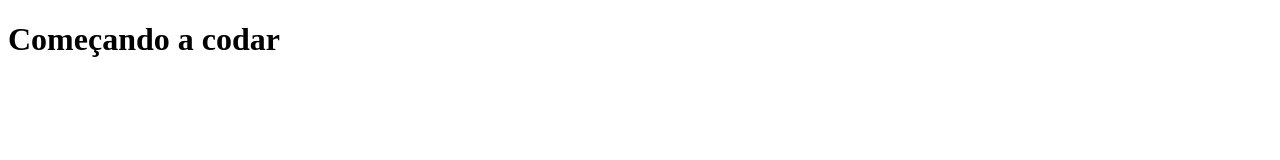
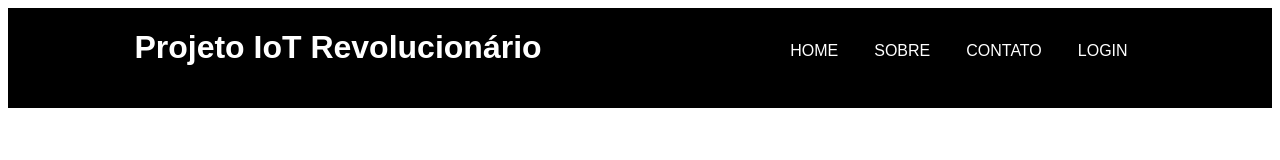
Before and after one commit to vitoriadesouzasantos/site-institucional-1adsa-2020, a plain HTML site: page index.html in a window 1280 px wide. Drawn offline with Linux system fonts and the light colour scheme.

Commit message:
fim da primeira aula de html e css

```diff
--- a/index.html
+++ b/index.html
@@ -6,9 +6,21 @@
     <meta name="viewport" content="width=device-width, initial-scale=1.0">
     <title>Projeto IoT</title>
 </head>
+<link rel="stylesheet" href="pagina-de-estilos.css">
 
 <body>
-    <h1>Começando a codar</h1>
+    <div class="navbar">
+        <div class="container">
+
+            <h1>Projeto IoT Revolucionário</h1>
+            <ul>
+                <li>home</li>
+                <li>sobre</li>
+                <li>contato</li>
+                <li>login</li>
+            </ul>
+        </div>
+    </div>
 </body>
 
 </html>
--- /dev/null
+++ b/pagina-de-estilos.css
@@ -0,0 +1,40 @@
+body {
+    font-family: Arial, Helvetica, sans-serif;
+}
+
+.navbar {
+    background-color: black;
+    color: white;
+    height: 100px;
+}
+
+.container {
+    height: 100px;
+    width: 80%;
+    margin: auto;
+}
+
+h1 {
+    float: left;
+}
+
+ul {
+    float: right;
+    text-transform: uppercase;
+}
+
+li {
+    float: left;
+    list-style: none;
+    margin: 18px;
+}
+
+
+/* tags p, h1...
+classe-  -.-
+id - não indicado! # - javascript ok */
+
+
+/* tags p, h1...
+classe-  -.-
+id - não indicado! # - javascript ok */
```
